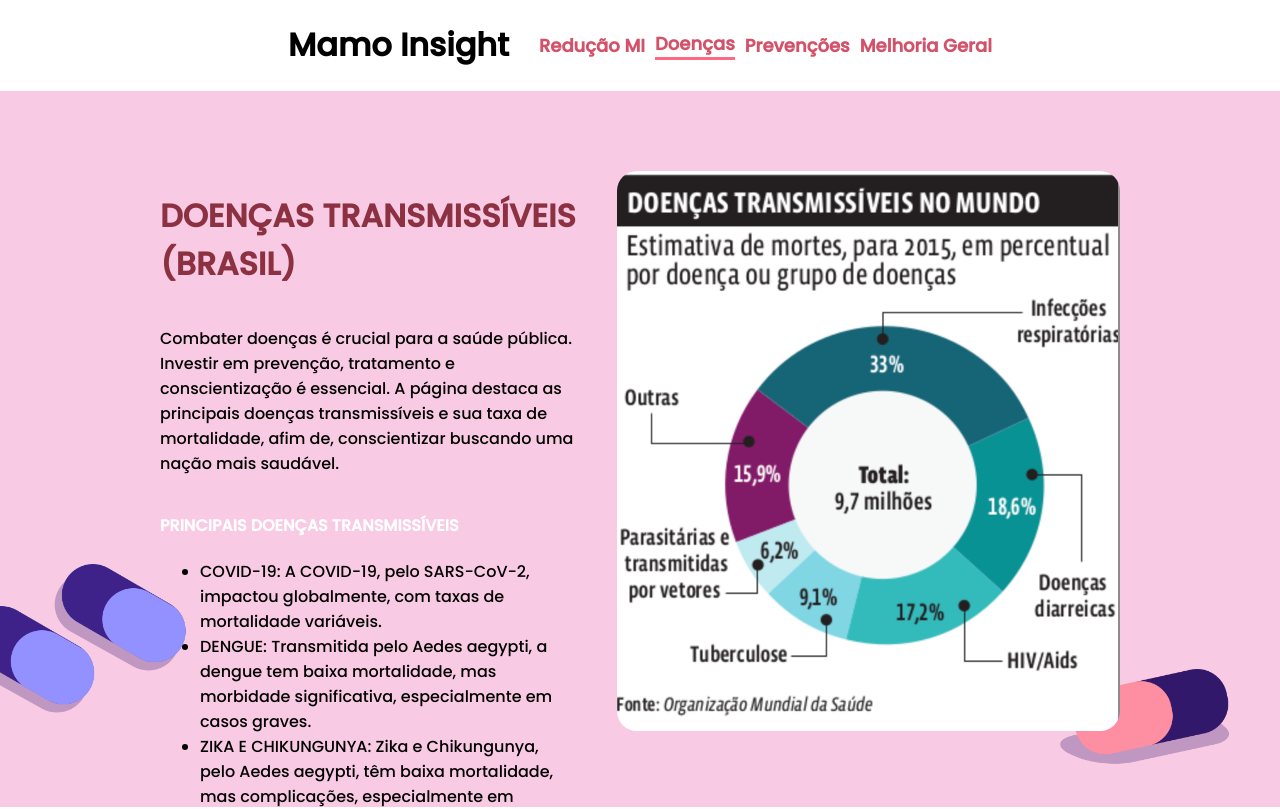
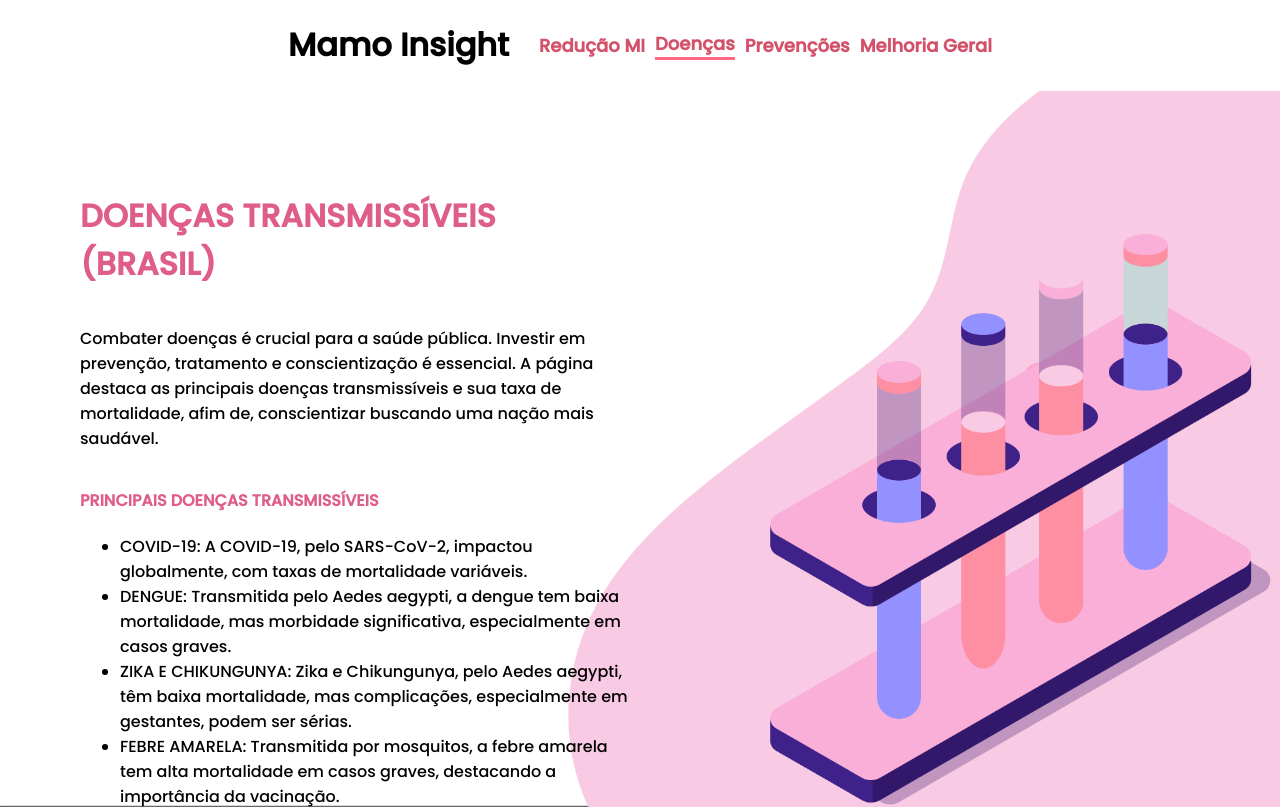
Before and after one commit to vinicius-prates/global-solutions-2, a React (Create React App) app: page /doencas in a window 1280 px wide. Shown: the top 809 px of the page. Built offline with nearby package versions, Linux system fonts and the light colour scheme.

Commit message:
more fixes

```diff
--- a/src/Pages/Doencas/Doencas.css
+++ b/src/Pages/Doencas/Doencas.css
@@ -1,12 +1,12 @@
 .doencas-container{
-    background-image: url('/public/bg4.png');
+    background-image: url('/public/bg7.png');
     height: 69.5vh;
     background-size: cover;
     background-repeat: no-repeat;
     display: flex;
     flex-direction: row;
     gap: 40px;
-    padding: 10vh 10rem;
+    padding: 10vh 40rem 10vh 5rem ;
 
 }
 
@@ -15,7 +15,7 @@
     flex-direction: column;
 }
 .doencas-container h1   {
-    color: #8B3141;
+    color: #DE5D8B;
 }
 .doencas-container p   {
     color: black;
@@ -29,7 +29,7 @@
     border-radius: 20px;
 }
 .principais-doencas{
-    color: white;
+    color: #DE5D8B;
 }
 
 .principais-doencas ul {
--- a/src/Pages/Doencas/Doencas.jsx
+++ b/src/Pages/Doencas/Doencas.jsx
@@ -30,7 +30,7 @@ export const Doencas = () => {
             </div>
         </div>
         </div>
-       <img className="grafico-doencas" src="/grafico-doencas.png" alt="blob"/>
+
        </div>
         </div>
     )
--- a/src/Pages/MelhoriasGerais/MelhoriasGerais.css
+++ b/src/Pages/MelhoriasGerais/MelhoriasGerais.css
@@ -12,7 +12,7 @@
 .melhorias-text{
     display: flex;
     flex-direction: column;
-    padding: 2rem 8em ;
+    padding: 2rem 12em ;
     text-align: left;
 
 }
@@ -21,3 +21,8 @@
     color: #DE5D8B;
     margin-left: 5rem;
 }
+
+.melhorias-gerais p {
+    letter-spacing: 0.5px;
+    line-height: 1.5;
+}
```
